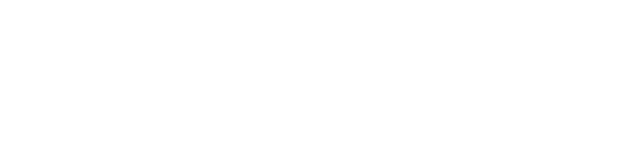
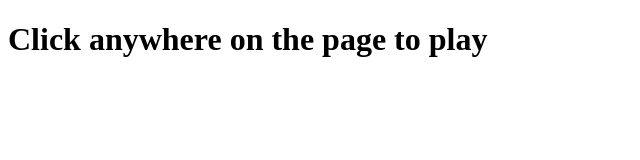
Before and after one commit to niggyniggy/niggyniggy.github.io, a plain HTML site: page index.html in a window 1280 px wide. Shown: the whole page, without its empty margins (0-640 px from the left). Drawn offline with Linux system fonts and the light colour scheme.

Commit message:
Update index.html

```diff
--- a/index.html
+++ b/index.html
@@ -6,6 +6,7 @@
     <title>Niggy Niggy </title>
 </head>
 <body>
+    <h1> Click anywhere on the page to play</h1>
     <audio id="bg-audio" src="niggy niggy.mp3" loop></audio>
 
 <script>
```
